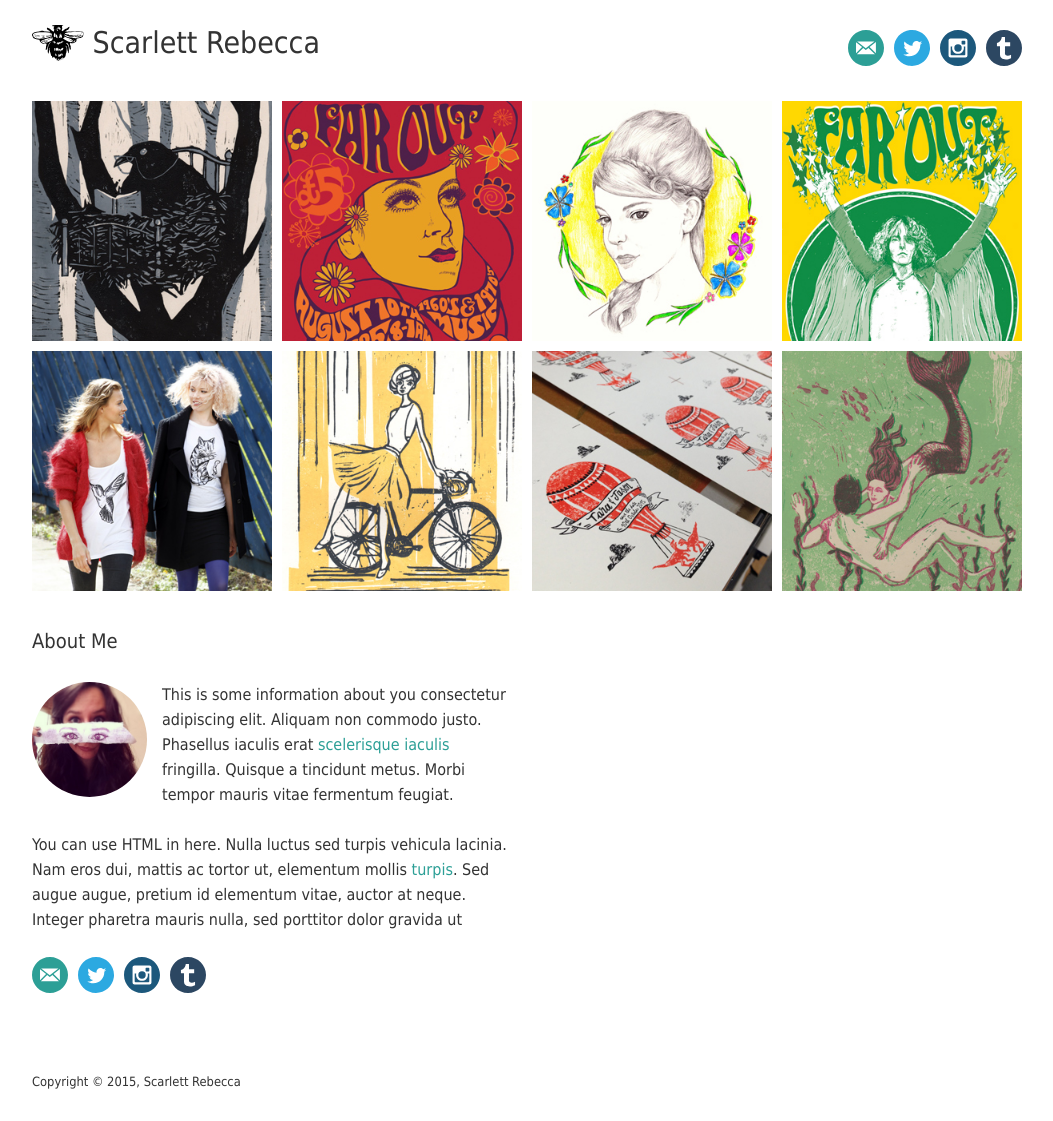
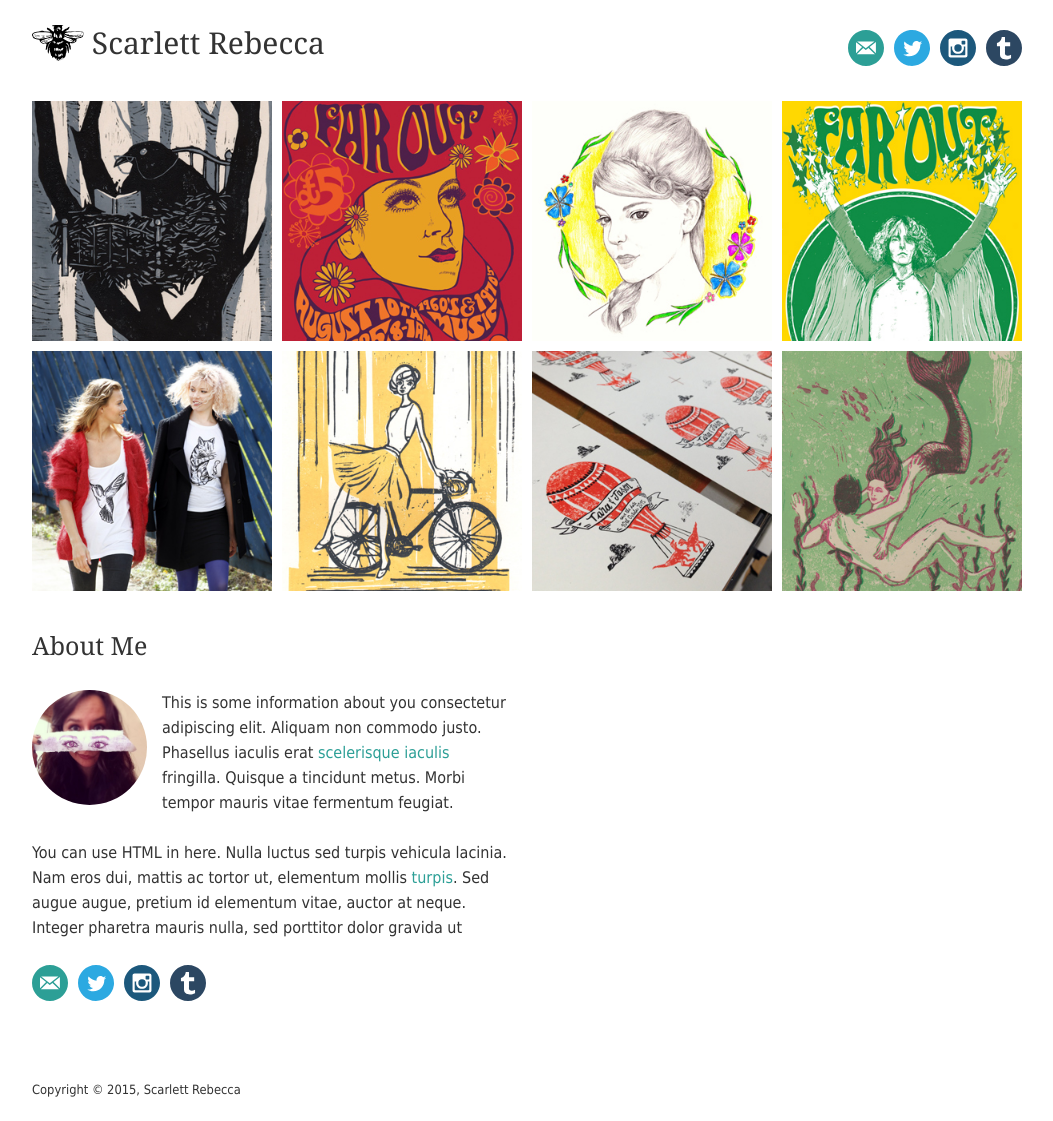
Before and after one commit to scarlettrebecca/website, a Jekyll site: the page built from index.html, in a window 1280 px wide. Shown: the whole page, without its empty margins (108-1161 px from the left). Built offline with Jekyll 4.4.1, drawn with Linux system fonts in a browser that asks for light colours.

Commit message:
Use Georgia for headings

```diff
--- a/asset/style/site.scss
+++ b/asset/style/site.scss
@@ -21,13 +21,14 @@ body {
 }
 h1, h2 {
     font-weight: normal;
+    font-family: Georgia, Times, "Times New Roman", serif;
 }
 h1, .h1 {
     @include rem(font-size, 30px);
     @include rem(line-height, 46px);
 }
 h2, .h2 {
-    @include rem(font-size, 20px);
+    @include rem(font-size, 25px);
 }
 @media all and (max-width: 400px) {
     h1, .h1 {
```
